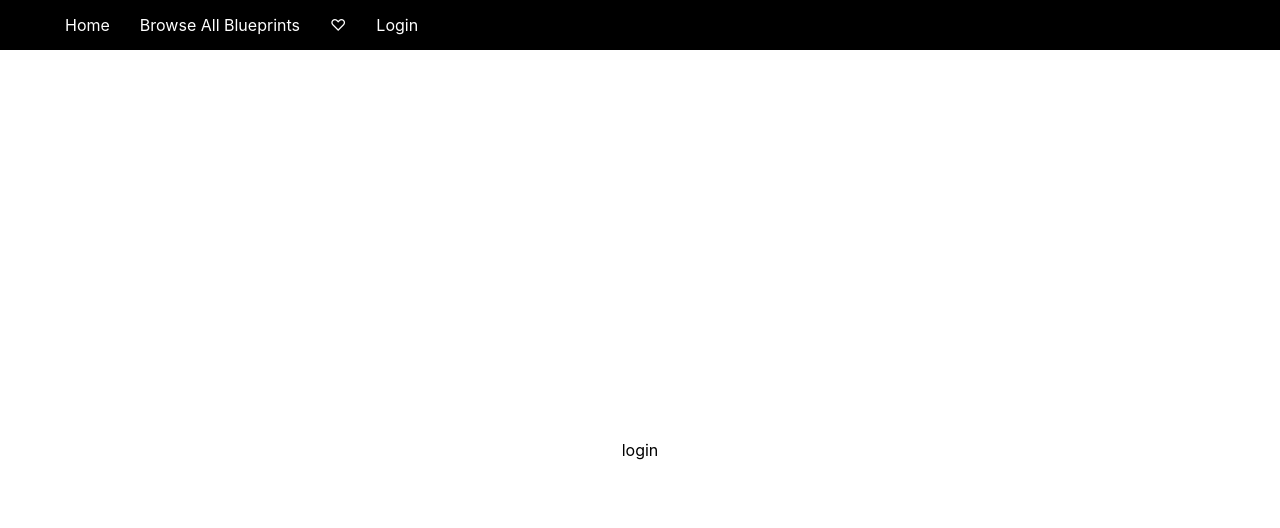
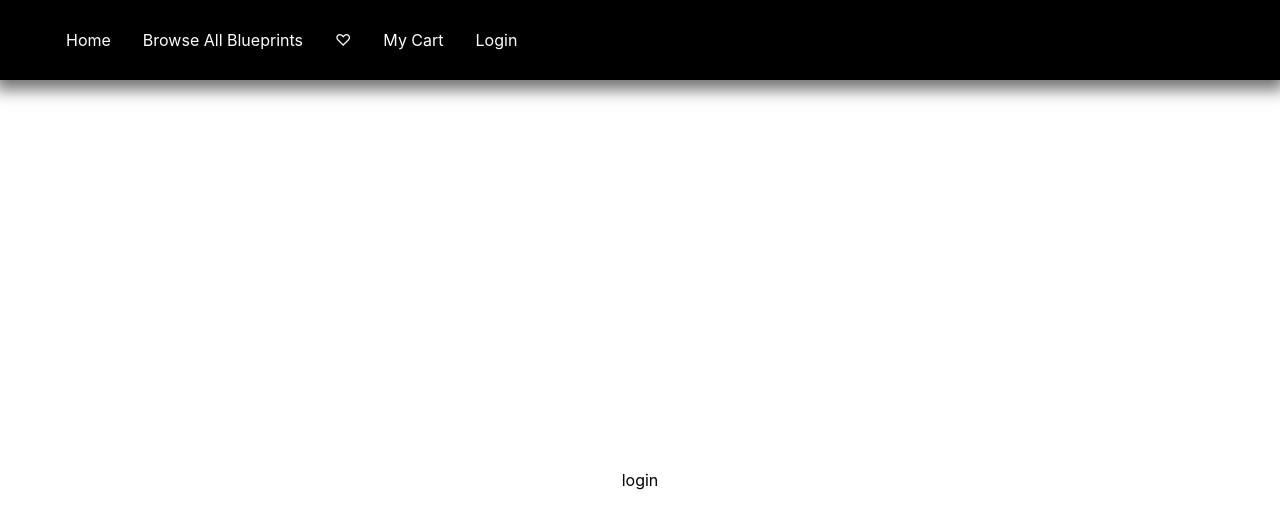
Before and after one commit to melxincognito/bp-design-next, a Next.js app: page /login in a window 1280 px wide. Shown: the top 528 px of the page. Built offline with nearby package versions, Linux system fonts and the light colour scheme.

Commit message:
styled nav bar a bit

```diff
--- a/components/navigation/NavBar.js
+++ b/components/navigation/NavBar.js
@@ -11,8 +11,12 @@ const NavBar = () => {
         <li>
           <Link href="/allBlueprints">Browse All Blueprints</Link>{" "}
         </li>
+
         <li>
           <Link href="/myfavorites">♡</Link>{" "}
+        </li>
+        <li>
+          <Link href="/mycart">My Cart</Link>{" "}
         </li>
         <li>
           <Link href="/login">Login</Link>{" "}
--- a/styles/NavBar.module.css
+++ b/styles/NavBar.module.css
@@ -1,20 +1,26 @@
 .nav {
-  height: 50px;
+  height: 5rem;
   padding: 10px;
   background: #000;
   color: #fff;
   display: flex;
   align-items: center;
   justify-content: flex-start;
+  box-shadow: 0px 5px 15px 5px rgba(0, 0, 0, 0.55);
 }
 
 .nav ul {
   display: flex;
-  justify-content: center;
+  justify-content: flex-start;
   align-items: center;
   list-style: none;
 }
+.nav ul li a {
+  padding: 1rem;
+  border-radius: 5px;
+}
 
-.nav ul li a {
-  margin: 5px 15px;
+.nav ul li a:hover {
+  background: rgba(255, 255, 255, 0.761);
+  color: #000;
 }
```
